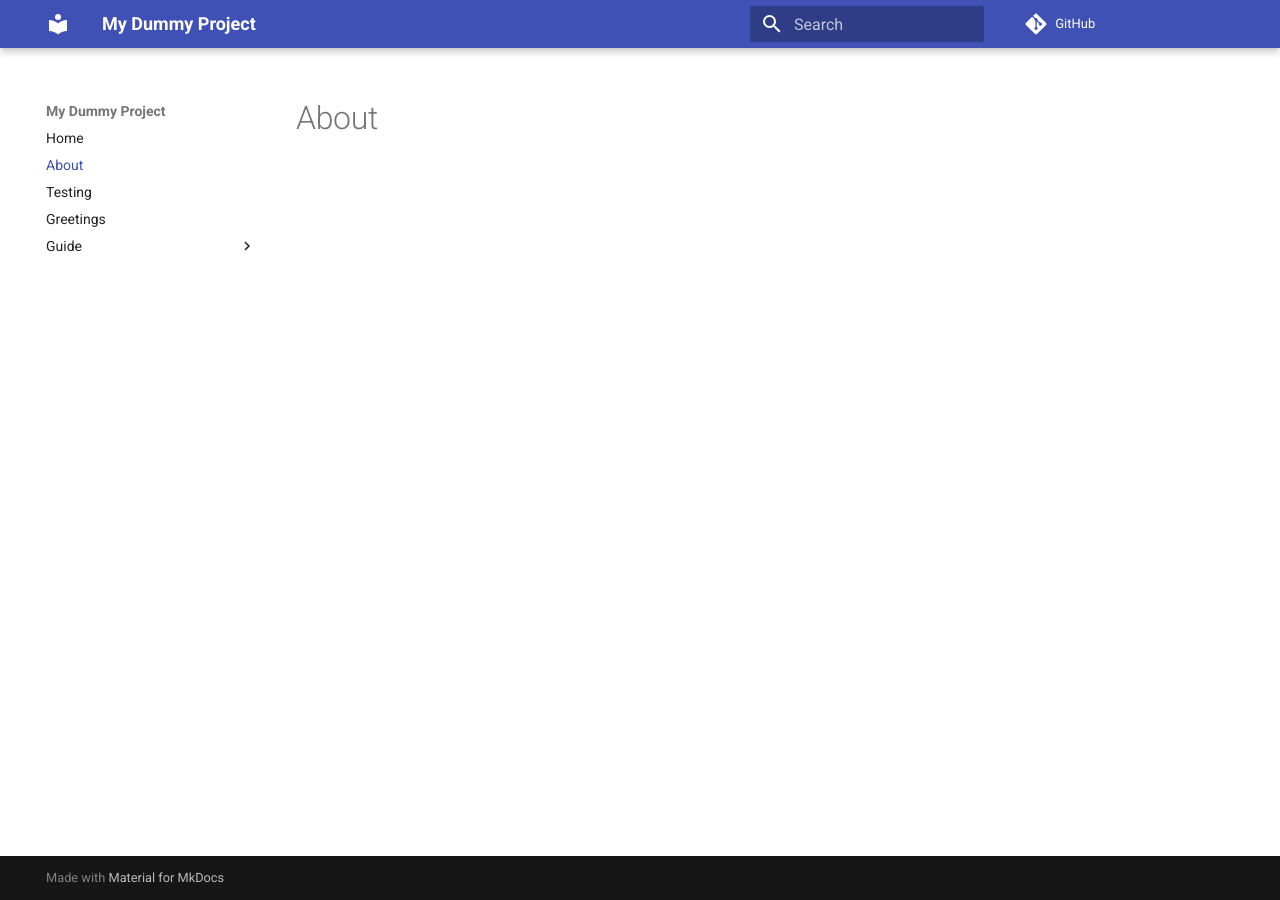
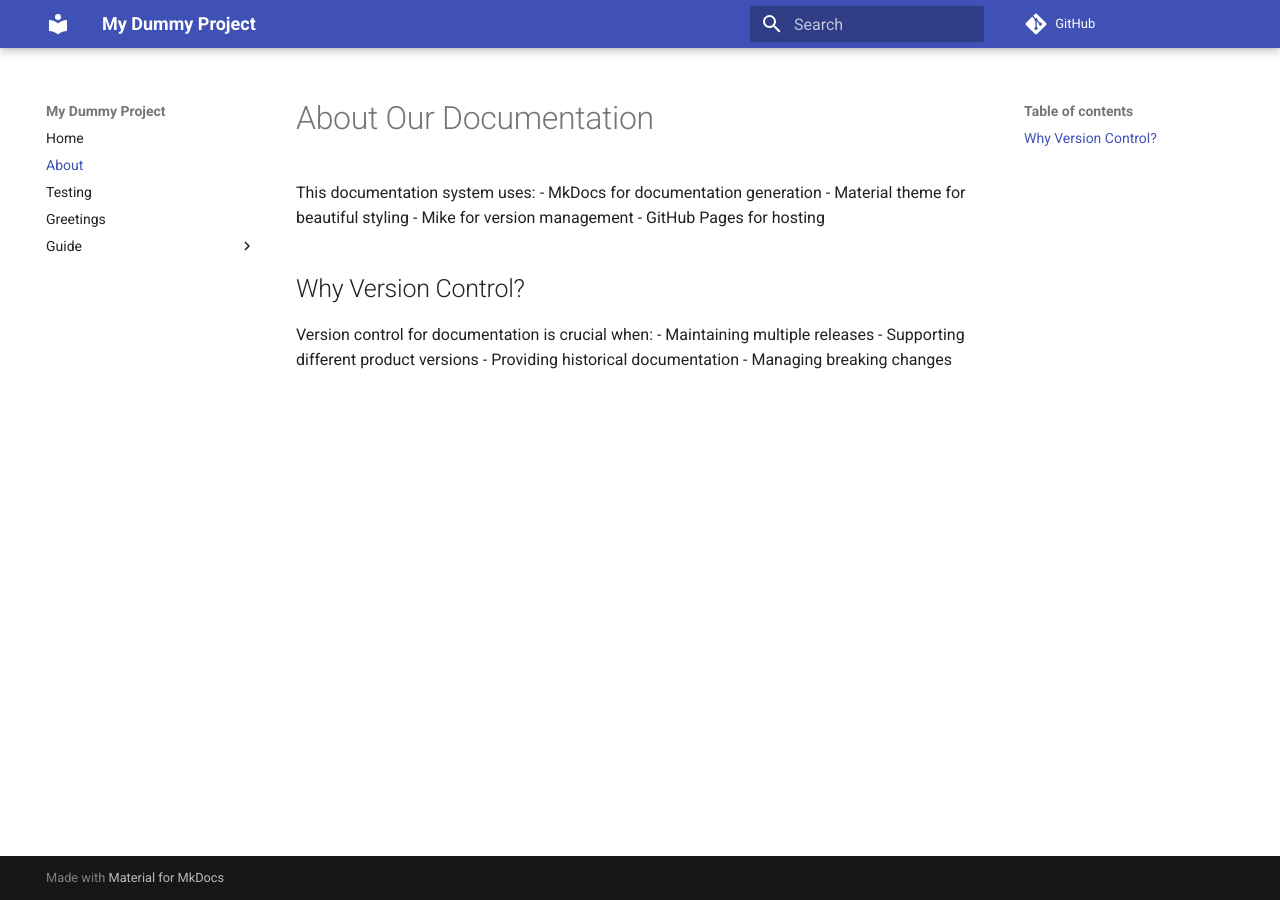
Before and after one commit to M-E-U-E/versioning, an MkDocs documentation site: the page built from docs/about.md, in a window 1280 px wide. Built offline with MkDocs 1.6.1 and Material for MkDocs 9.7.7, drawn with Linux system fonts in a browser that asks for light colours; comment, search, counter and statistics services are not loaded; the version menu is left out; some of the changed lines change nothing that is shown.

Commit message:
Update for version 3.1

```diff
--- a/docs/about.md
+++ b/docs/about.md
@@ -1,6 +1,3 @@
----
-
-# docs/about.md
 # About Our Documentation
 
 This documentation system uses:
@@ -16,5 +13,3 @@ Version control for documentation is crucial when:
 - Supporting different product versions
 - Providing historical documentation
 - Managing breaking changes
-
----
```
